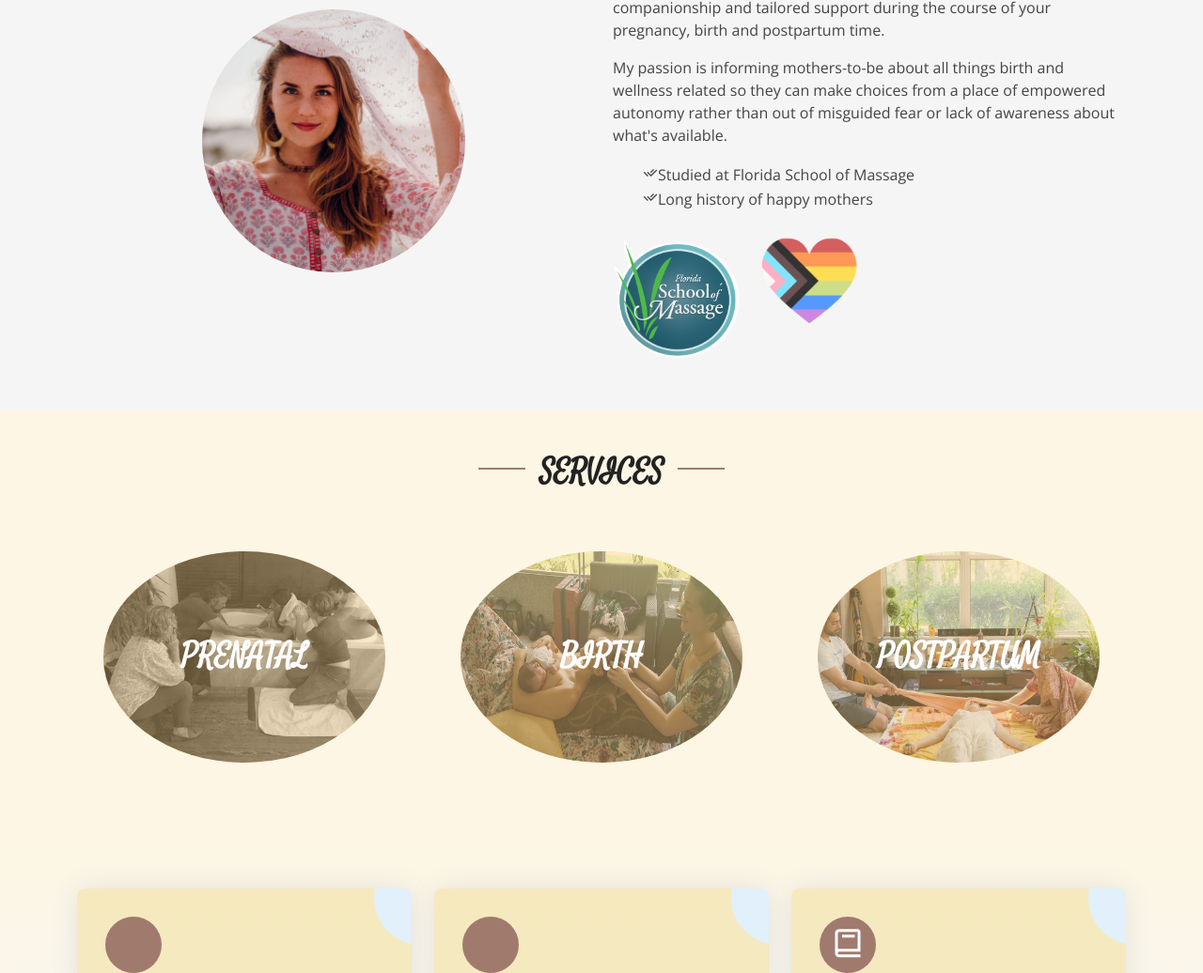
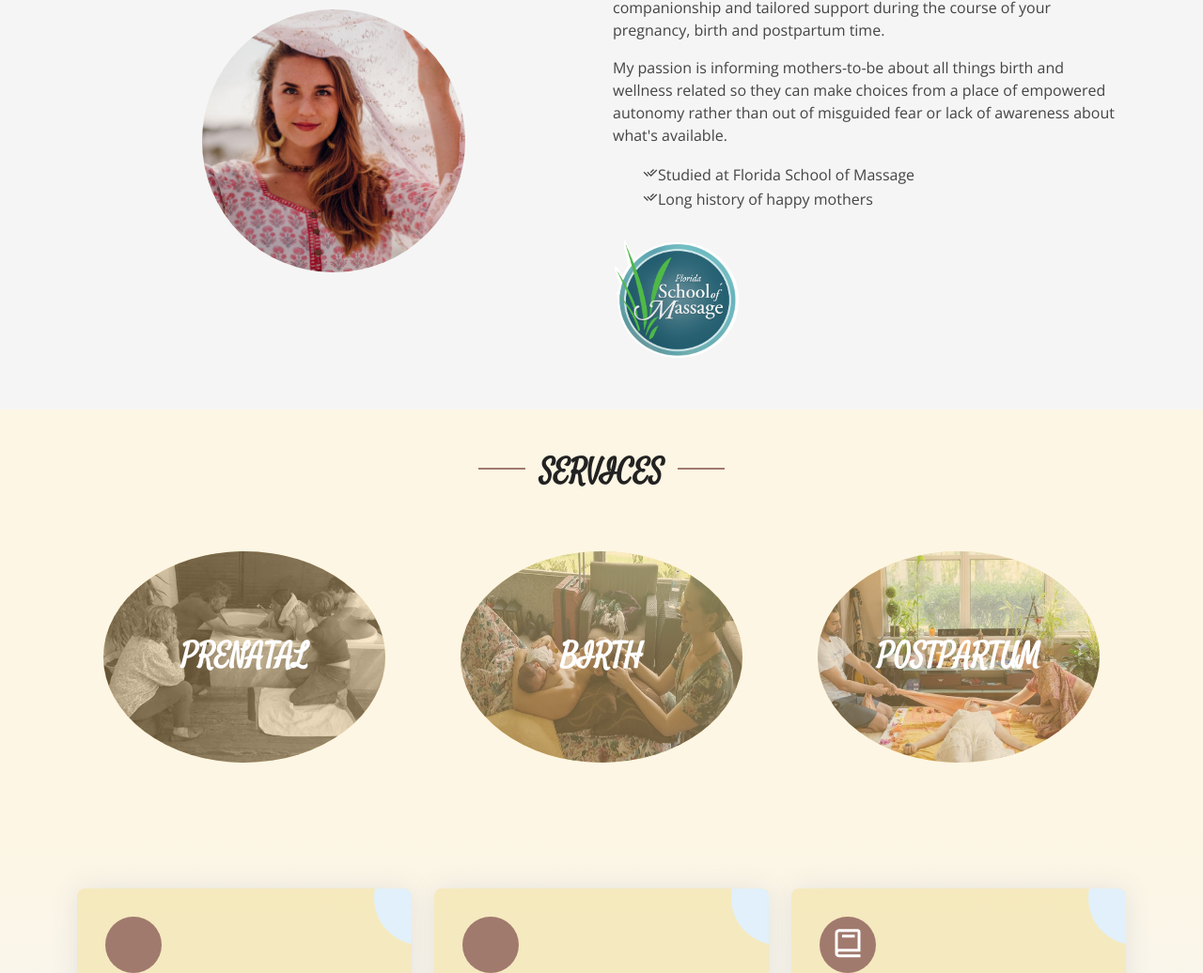
Before and after one commit to devotionalheart/devotionalheart.github.io, a plain HTML site: page index.html in a window 1280 px wide. Shown: the part 934-1970 px from the top of the page at 94% size. Drawn offline with nearby package versions, Linux system fonts and the light colour scheme; no server answers; some icons are missing.

Commit message:
remove pride icon

```diff
--- a/index.html
+++ b/index.html
@@ -181,7 +181,7 @@
                 </li>
               </ul>
               <img class="animated-1" src="assets/img/florida-school-of-massage.png" style="width:25%"> </img>
-              <img class="animated-2" src="assets/img/progress_pride3.png" style="width:25%"> </img>
+              <!-- <img class="animated-2" src="assets/img/progress_pride3.png" style="width:25%"> </img> -->
             </div>
           </div>
         </div>
```
